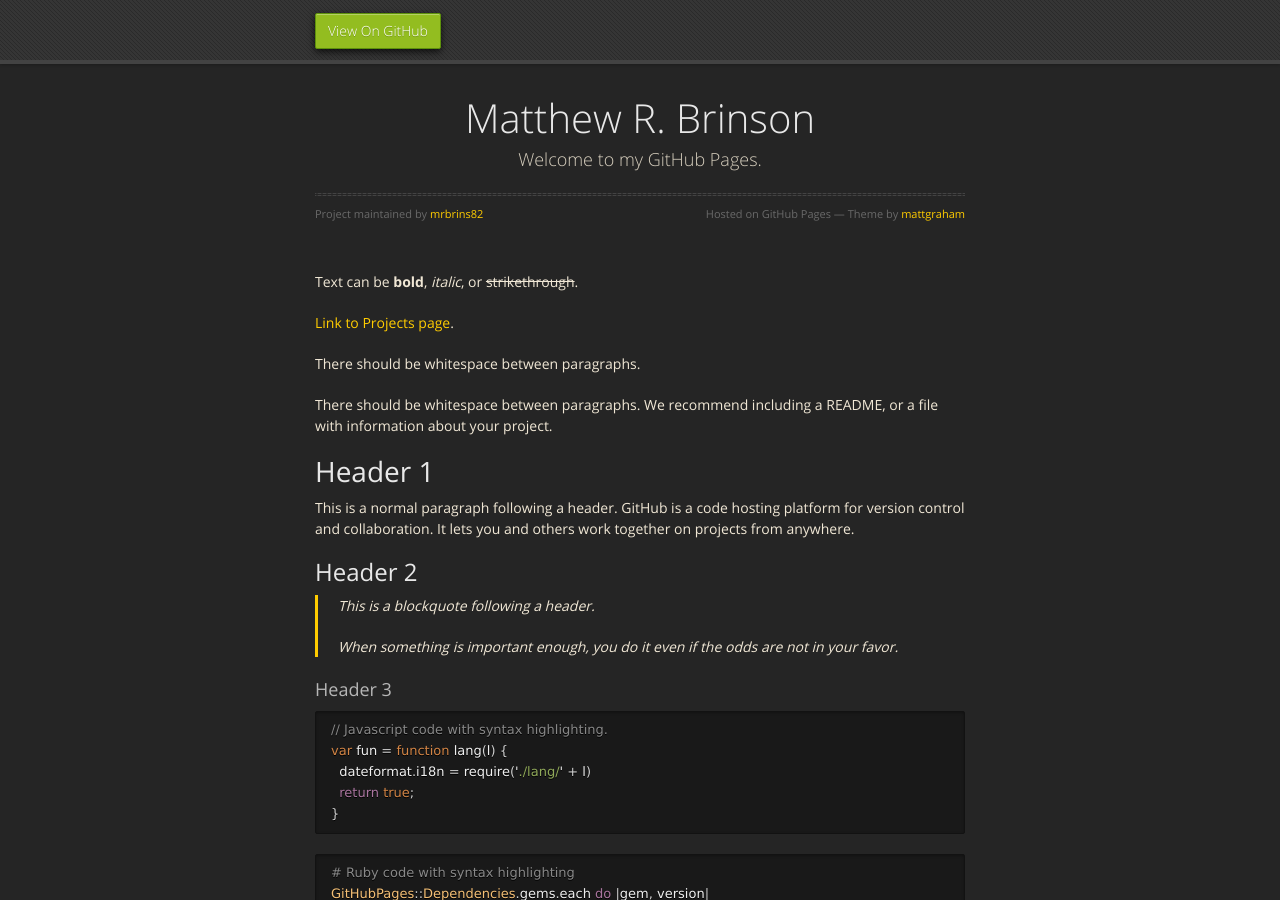
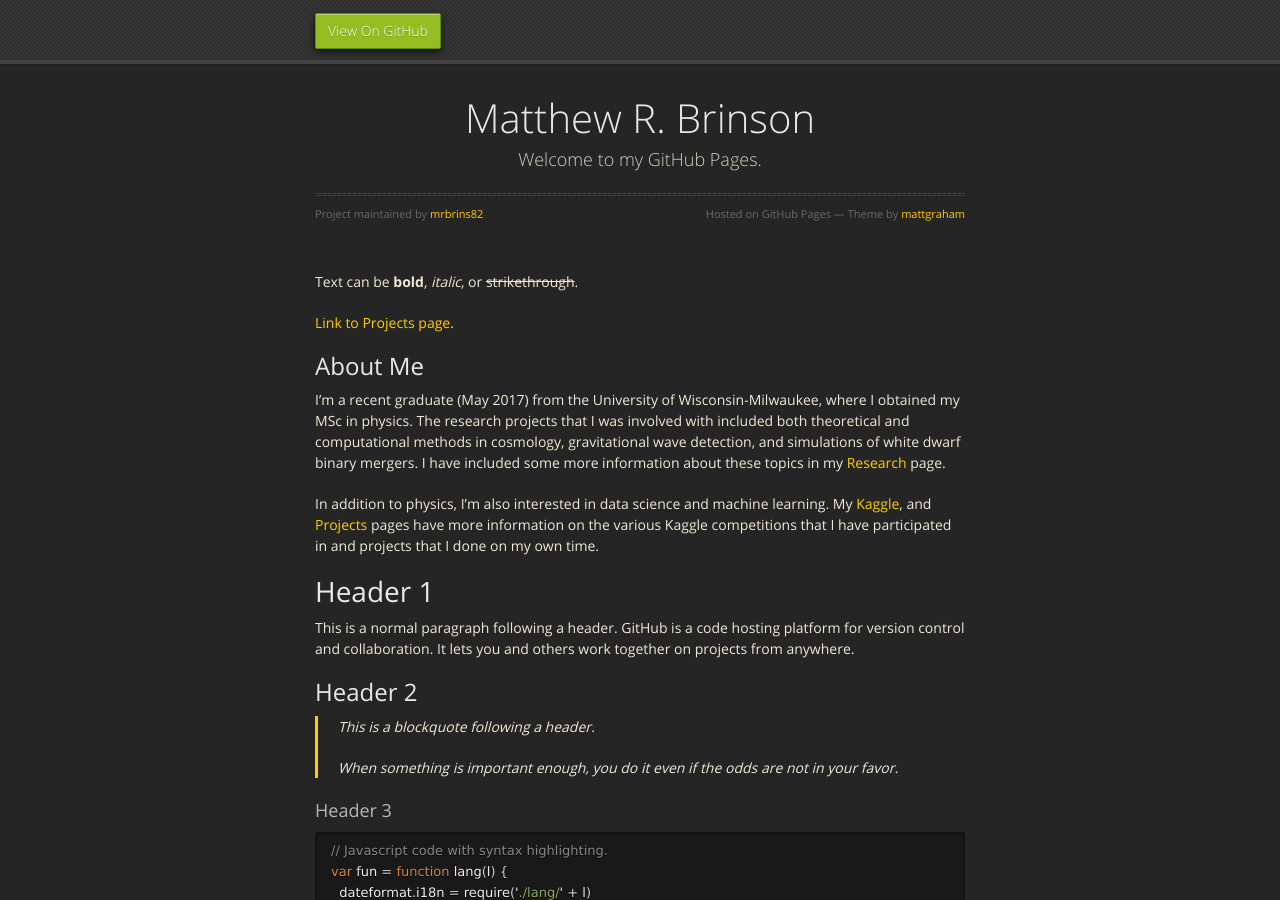
Before and after one commit to mrbrins82/mrbrins82.github.io, a Jekyll site: the page built from index.md, in a window 1280 px wide and 900 px high. Built offline with Jekyll 4.4.1, drawn with Linux system fonts in a browser that asks for light colours; nearby versions of some CDN libraries.

Commit message:
added about me to index

```diff
--- a/index.md
+++ b/index.md
@@ -6,9 +6,12 @@ Text can be **bold**, _italic_, or ~~strikethrough~~.
 
 [Link to Projects page](projects).
 
-There should be whitespace between paragraphs.
+## [](#header-2)About Me
 
-There should be whitespace between paragraphs. We recommend including a README, or a file with information about your project.
+I'm a recent graduate (May 2017) from the University of Wisconsin-Milwaukee, where I obtained my MSc in physics. The research projects that I was involved with included both theoretical and computational methods in cosmology, gravitational wave detection, and simulations of white dwarf binary mergers. I have included some more information about these topics in my [Research](research) page.
+
+In addition to physics, I'm also interested in data science and machine learning. My [Kaggle](kaggle), and [Projects](projects) pages have more information on the various Kaggle competitions that I have participated in and projects that I done on my own time.
+
 
 # [](#header-1)Header 1
 
```
